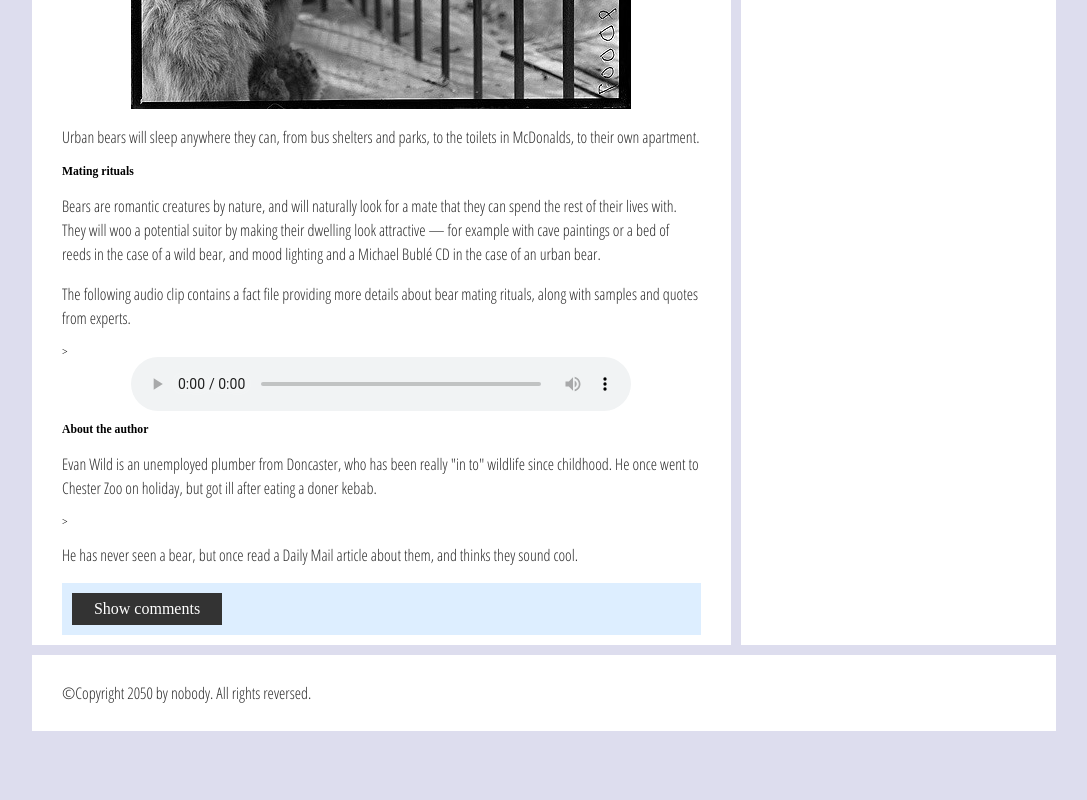
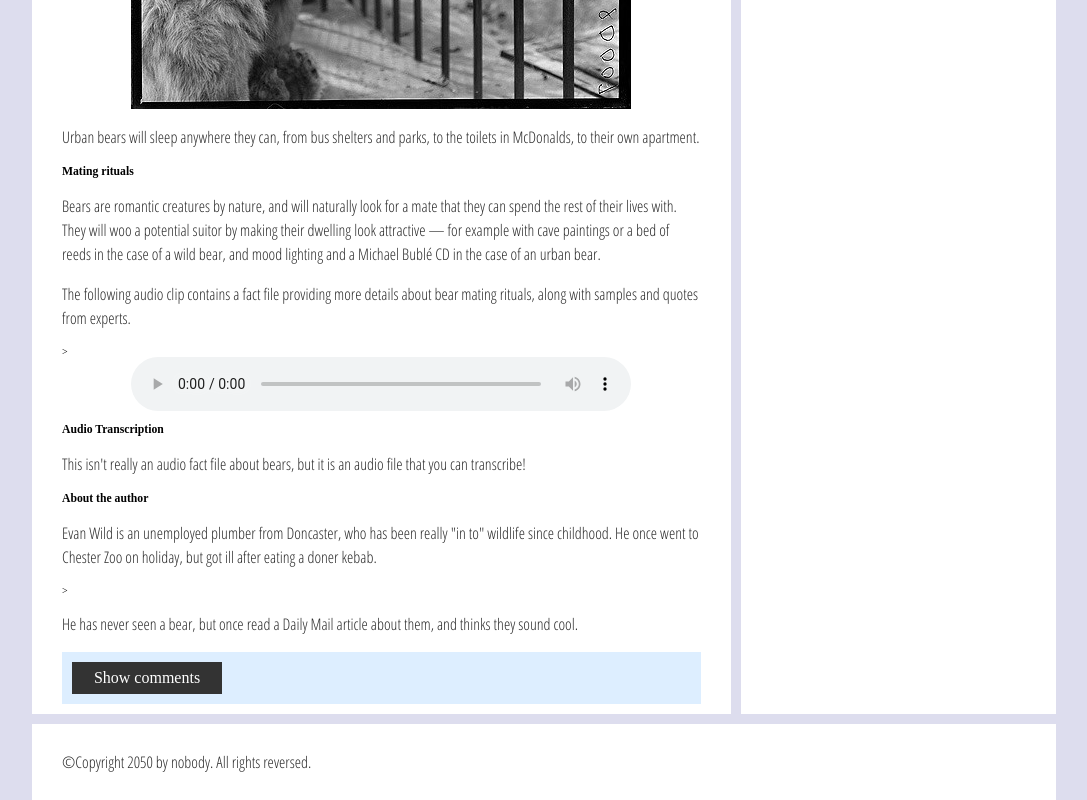
Before and after one commit to SeaWarden/Seward_M5.2_CS408, a website: page index.html in a window 1280 px wide. Shown: the part 1551-2351 px from the top of the page, without its empty margins (96-1183 px from the left). Before the commit the page ends 2282 px from the top, so only its background shows below. Drawn offline with Linux system fonts and the light colour scheme; a web font is replaced by a local one.

Commit message:
added audio file solutions

```diff
--- a/index.html
+++ b/index.html
@@ -84,11 +84,17 @@
         <h3>Mating rituals</h3>
         <p>Bears are romantic creatures by nature, and will naturally look for a mate that they can spend the rest of their lives with. They will woo a potential suitor by making their dwelling look attractive — for example with cave paintings or a bed of reeds in the case of a wild bear, and mood lighting and a Michael Bublé CD in the case of an urban bear.</p>
         <p>The following audio clip contains a fact file providing more details about bear mating rituals, along with samples and quotes from experts.</p>>
+
         <audio controls>
           <source src="media/bear.mp3" type="audio/mp3">
           <source src="media/bear.ogg" type="audio/ogg">
-          <p>It looks like your browser doesn't support HTML5 audio players.</p>
+          <p>It looks like your browser doesn't support HTML5 audio players. <a href="media/bear.mp3" download>Download the audio file</a></p>
         </audio>
+
+        <section>
+          <h3>Audio Transcription</h3>
+          <p>This isn't really an audio fact file about bears, but it is an audio file that you can transcribe!</p>
+        </section>
 
         <aside>
           <h3>About the author</h3>
```
Also changed, not shown: README.md.
